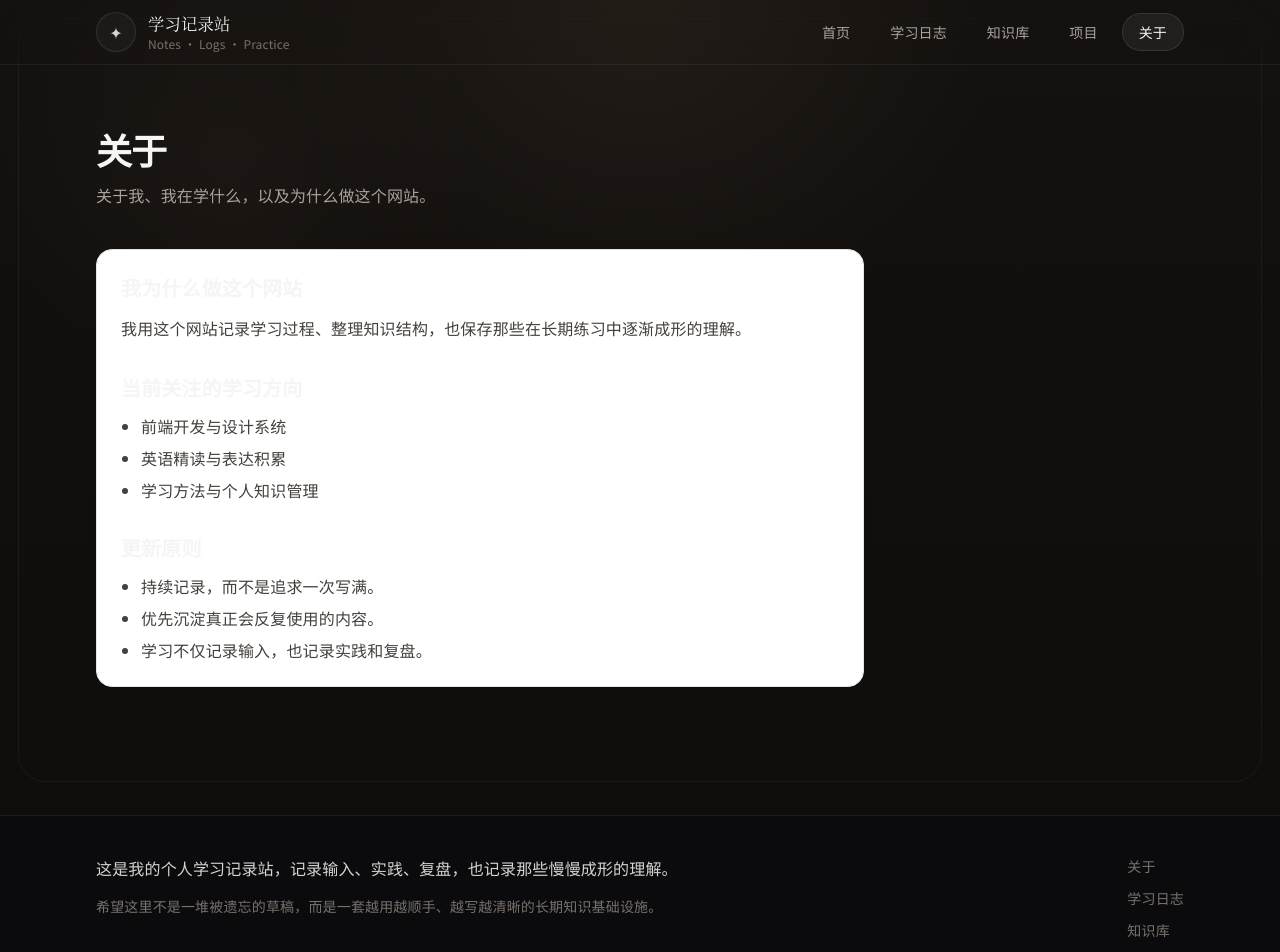
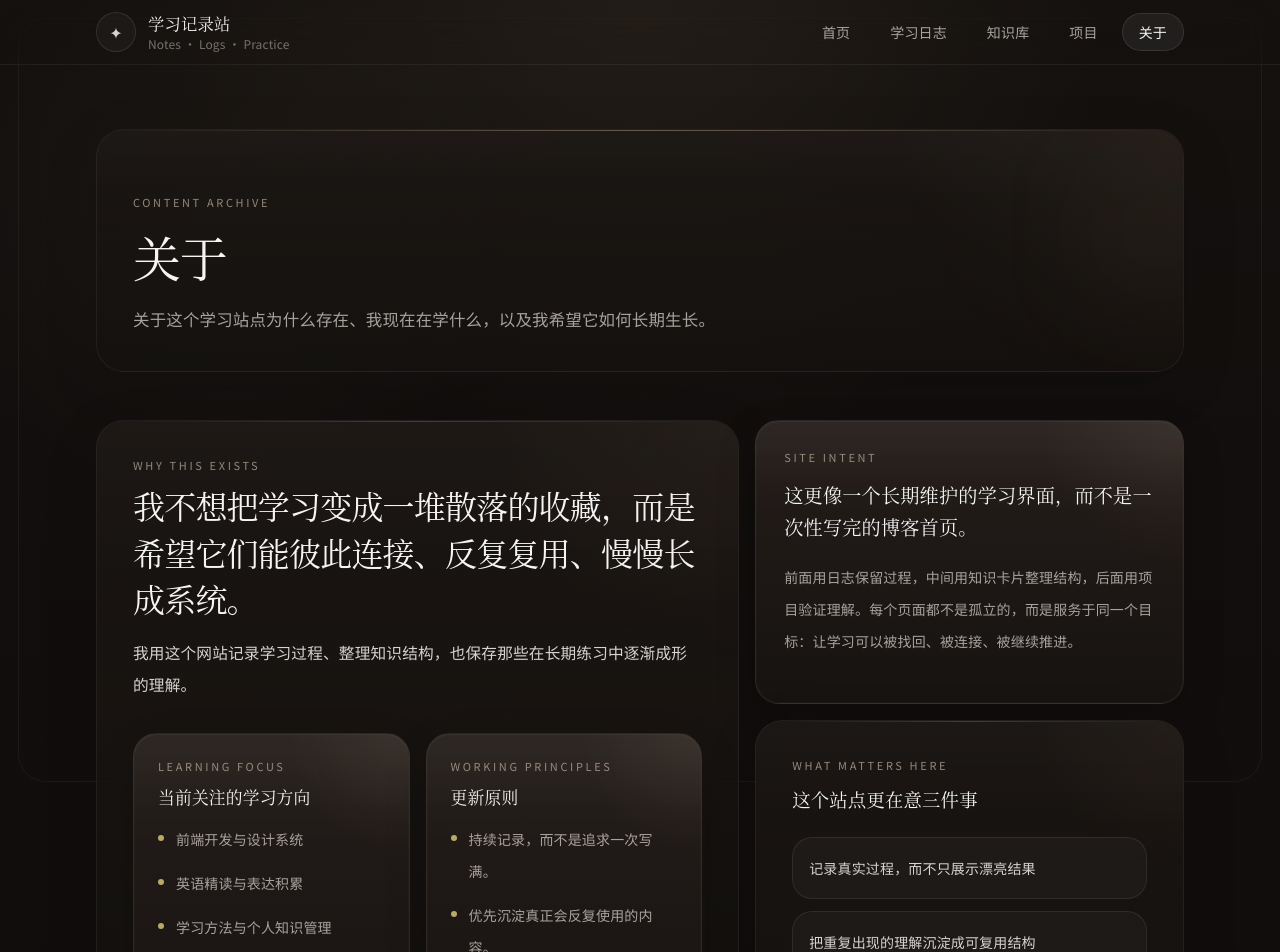
Before and after one commit to aqin1012-lyq/personal-learning-site, a Next.js app: page /about in a window 1280 px wide. Shown: the top 952 px of the page. Built offline with nearby package versions, Linux system fonts and the light colour scheme.

Commit message:
refine visual system across about and detail pages

```diff
--- a/src/app/about/page.tsx
+++ b/src/app/about/page.tsx
@@ -10,32 +10,83 @@ export default function AboutPage() {
     <>
       <Navbar nav={siteConfig.nav} />
       <main>
-        <SiteContainer className="space-y-10 py-12 md:py-16">
-          <PageHeader title="关于" description="关于我、我在学什么，以及为什么做这个网站。" />
+        <SiteContainer className="space-y-10 py-12 md:space-y-12 md:py-16">
+          <PageHeader title="关于" description="关于这个学习站点为什么存在、我现在在学什么，以及我希望它如何长期生长。" />
 
-          <section className="max-w-3xl space-y-8 rounded-2xl border border-stone-200 bg-white p-6 shadow-sm">
+          <section className="grid gap-4 xl:grid-cols-[1.2fr_0.8fr]">
+            <article className="section-shell">
+              <div className="space-y-8">
                 <div className="space-y-3">
-              <h2 className="text-xl font-semibold">我为什么做这个网站</h2>
-              <p className="text-base leading-7 text-stone-700">{aboutData.intro}</p>
+                  <p className="section-label">Why this exists</p>
+                  <h2 className="font-cjk text-[1.65rem] font-medium leading-[1.45] tracking-tight text-stone-100 md:text-[2rem]">
+                    我不想把学习变成一堆散落的收藏，而是希望它们能彼此连接、反复复用、慢慢长成系统。
+                  </h2>
+                  <p className="max-w-3xl text-[0.98rem] leading-8 text-stone-300">{aboutData.intro}</p>
                 </div>
 
-            <div className="space-y-3">
-              <h2 className="text-xl font-semibold">当前关注的学习方向</h2>
-              <ul className="list-disc space-y-2 pl-5 text-stone-700">
+                <div className="grid gap-4 md:grid-cols-2">
+                  <div className="surface-card p-5 md:p-6">
+                    <div className="relative space-y-3">
+                      <p className="section-label">Learning focus</p>
+                      <h3 className="font-cjk text-[1.05rem] font-medium text-stone-100">当前关注的学习方向</h3>
+                      <ul className="space-y-3 text-sm leading-8 text-stone-400">
                         {aboutData.focus.map((item) => (
-                  <li key={item}>{item}</li>
+                          <li key={item} className="flex gap-3">
+                            <span className="mt-[0.72rem] h-1.5 w-1.5 shrink-0 rounded-full bg-amber-200/70" />
+                            <span>{item}</span>
+                          </li>
                         ))}
                       </ul>
                     </div>
+                  </div>
 
-            <div className="space-y-3">
-              <h2 className="text-xl font-semibold">更新原则</h2>
-              <ul className="list-disc space-y-2 pl-5 text-stone-700">
+                  <div className="surface-card p-5 md:p-6">
+                    <div className="relative space-y-3">
+                      <p className="section-label">Working principles</p>
+                      <h3 className="font-cjk text-[1.05rem] font-medium text-stone-100">更新原则</h3>
+                      <ul className="space-y-3 text-sm leading-8 text-stone-400">
                         {aboutData.principles.map((item) => (
-                  <li key={item}>{item}</li>
+                          <li key={item} className="flex gap-3">
+                            <span className="mt-[0.72rem] h-1.5 w-1.5 shrink-0 rounded-full bg-amber-200/70" />
+                            <span>{item}</span>
+                          </li>
                         ))}
                       </ul>
                     </div>
+                  </div>
+                </div>
+              </div>
+            </article>
+
+            <aside className="grid gap-4">
+              <section className="surface-card p-6 md:p-7">
+                <div className="relative space-y-4">
+                  <p className="section-label">Site intent</p>
+                  <h3 className="font-cjk text-[1.2rem] font-medium leading-8 text-stone-100">这更像一个长期维护的学习界面，而不是一次性写完的博客首页。</h3>
+                  <p className="text-sm leading-8 text-stone-400">
+                    前面用日志保留过程，中间用知识卡片整理结构，后面用项目验证理解。每个页面都不是孤立的，而是服务于同一个目标：让学习可以被找回、被连接、被继续推进。
+                  </p>
+                </div>
+              </section>
+
+              <section className="section-shell space-y-5">
+                <div className="space-y-3">
+                  <p className="section-label">What matters here</p>
+                  <h3 className="font-cjk text-[1.15rem] font-medium leading-8 text-stone-100">这个站点更在意三件事</h3>
+                </div>
+                <div className="grid gap-3">
+                  {[
+                    '记录真实过程，而不只展示漂亮结果',
+                    '把重复出现的理解沉淀成可复用结构',
+                    '让内容之间能互相指向，而不是各写各的',
+                  ].map((item) => (
+                    <div key={item} className="rounded-[20px] border border-white/[0.08] bg-white/[0.03] px-4 py-4 text-sm leading-7 text-stone-300">
+                      {item}
+                    </div>
+                  ))}
+                </div>
+              </section>
+            </aside>
           </section>
         </SiteContainer>
       </main>
--- a/src/components/common/PageHeader.tsx
+++ b/src/components/common/PageHeader.tsx
@@ -2,9 +2,19 @@ import type { PageHeaderProps } from '@/types/common';
 
 export function PageHeader({ title, description }: PageHeaderProps) {
   return (
-    <div className="max-w-3xl space-y-3">
-      <h1 className="text-3xl font-semibold tracking-tight text-stone-100 md:text-4xl">{title}</h1>
-      {description ? <p className="text-base leading-7 text-stone-400">{description}</p> : null}
-    </div>
+    <section className="section-shell overflow-hidden">
+      <div className="pointer-events-none absolute inset-x-0 top-0 h-px bg-gradient-to-r from-transparent via-[rgba(214,186,152,0.22)] to-transparent" />
+      <div className="pointer-events-none absolute -right-12 top-0 h-36 w-36 rounded-full bg-[radial-gradient(circle,rgba(186,149,110,0.16),transparent_68%)] blur-3xl" />
+
+      <div className="relative max-w-4xl space-y-5">
+        <p className="section-label">Content Archive</p>
+        <div className="space-y-3">
+          <h1 className="font-cjk text-[2.2rem] font-medium leading-[1.25] tracking-[-0.025em] text-stone-100 md:text-[3rem]">
+            {title}
+          </h1>
+          {description ? <p className="max-w-3xl text-[0.98rem] leading-8 text-stone-400 md:text-[1.03rem]">{description}</p> : null}
+        </div>
+      </div>
+    </section>
   );
 }
--- a/src/components/home/Hero.tsx
+++ b/src/components/home/Hero.tsx
@@ -29,7 +29,7 @@ export function Hero({
   return (
     <section className="surface-card overflow-hidden rounded-[30px] px-6 py-8 md:px-9 md:py-11 lg:px-12 lg:py-14">
       <div className="pointer-events-none absolute inset-x-0 top-0 h-px bg-gradient-to-r from-transparent via-white/10 to-transparent" />
-      <div className="pointer-events-none absolute right-8 top-8 h-24 w-24 rounded-full border border-amber-100/10 bg-[radial-gradient(circle,rgba(193,160,124,0.12),transparent_68%)] opacity-80 blur-2xl" />
+      <div className="ambient-orb pointer-events-none absolute right-8 top-8 h-24 w-24 rounded-full border border-amber-100/10 bg-[radial-gradient(circle,rgba(193,160,124,0.12),transparent_68%)] opacity-80 blur-2xl" />
 
       <div className="relative grid gap-10 lg:grid-cols-[minmax(0,1.2fr)_320px] lg:items-end lg:gap-12">
         <div className="max-w-4xl space-y-8 md:space-y-9">
--- a/src/components/logs/ArticleContent.tsx
+++ b/src/components/logs/ArticleContent.tsx
@@ -59,8 +59,9 @@ export function ArticleContent({ content }: { content: string }) {
   const blocks = parseContent(content);
 
   return (
-    <div className="rounded-2xl border border-stone-200 bg-white p-6 shadow-sm md:p-8">
-      <div className="prose-custom max-w-none">
+    <div className="section-shell reveal-surface overflow-hidden">
+      <div className="pointer-events-none absolute inset-x-0 top-0 h-px bg-gradient-to-r from-transparent via-white/10 to-transparent" />
+      <div className="relative prose-custom max-w-none">
         {blocks.map((block, index) => {
           if (block.type === 'h2') return <h2 key={index}>{block.content}</h2>;
           if (block.type === 'p') return <p key={index}>{block.content}</p>;
--- a/src/components/logs/RelatedContent.tsx
+++ b/src/components/logs/RelatedContent.tsx
@@ -8,7 +8,7 @@ export function RelatedContent({ notes, logs }: { notes?: NoteItem[]; logs?: Log
     <div className="space-y-6">
       {notes?.length ? (
         <section className="space-y-3">
-          <h3 className="text-sm font-semibold text-stone-900">相关知识</h3>
+          <h3 className="text-sm font-semibold text-stone-100">相关知识</h3>
           <div className="space-y-3">
             {notes.map((note) => (
               <NoteCard key={note.id} item={note} compact />
@@ -18,7 +18,7 @@ export function RelatedContent({ notes, logs }: { notes?: NoteItem[]; logs?: Log
       ) : null}
       {logs?.length ? (
         <section className="space-y-3">
-          <h3 className="text-sm font-semibold text-stone-900">相关文章</h3>
+          <h3 className="text-sm font-semibold text-stone-100">相关文章</h3>
           <div className="space-y-3">
             {logs.map((log) => (
               <LogCard key={log.id} item={log} />
```
Also changed, not shown: src/app/globals.css (+35 -0 lines), src/app/logs/[slug]/page.tsx (+10 -8 lines), src/app/notes/[slug]/page.tsx (+7 -5 lines), src/app/projects/[slug]/page.tsx (+13 -9 lines), src/components/logs/ContentHeader.tsx (+13 -4 lines), src/components/logs/InfoBlock.tsx (+12 -7 lines). Lines whose indentation alone changed are shown as unchanged.
